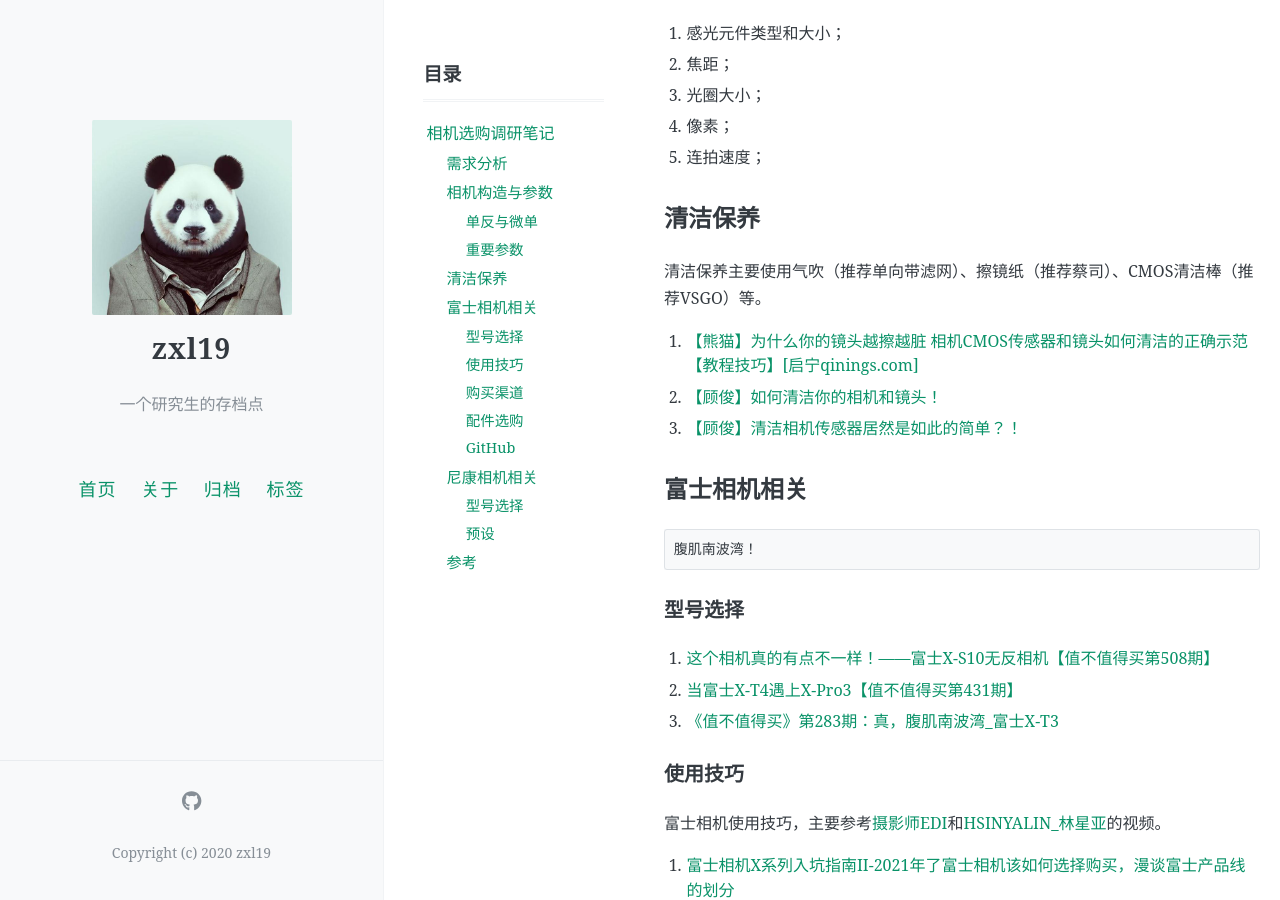
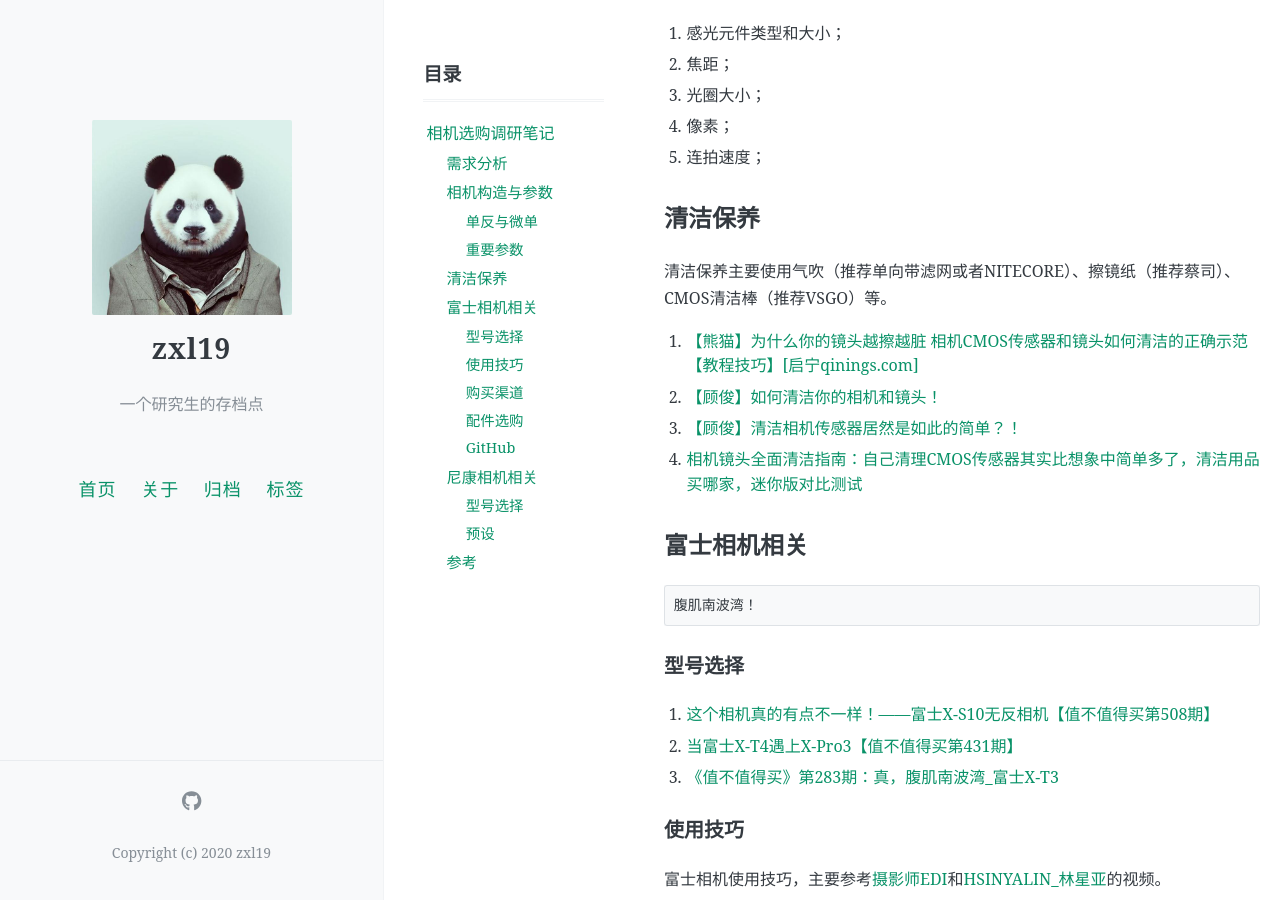
Before and after one commit to zxl19/zxl19.github.io, a Jekyll site: the page built from _posts/2021-10-29-camera-note.md, in a window 1280 px wide and 900 px high, scrolled down 886 px. Built offline with Jekyll 4.4.1, drawn with Linux system fonts in a browser that asks for light colours; comment, search, counter and statistics services are not loaded.

Commit message:
Update 2021-10-29-camera-note.md

```diff
--- a/_posts/2021-10-29-camera-note.md
+++ b/_posts/2021-10-29-camera-note.md
@@ -49,11 +49,12 @@ pinned: false
 
 ## 清洁保养
 
-清洁保养主要使用气吹（推荐单向带滤网）、擦镜纸（推荐蔡司）、CMOS清洁棒（推荐VSGO）等。
+清洁保养主要使用气吹（推荐单向带滤网或者NITECORE）、擦镜纸（推荐蔡司）、CMOS清洁棒（推荐VSGO）等。
 
 1. [【熊猫】为什么你的镜头越擦越脏 相机CMOS传感器和镜头如何清洁的正确示范【教程技巧】[启宁qinings.com]](https://www.bilibili.com/video/BV1it411b7gd)
 2. [【顾俊】如何清洁你的相机和镜头！](https://www.bilibili.com/video/BV18b411n7u7)
 3. [【顾俊】清洁相机传感器居然是如此的简单？！](https://www.bilibili.com/video/BV1iQ4y1M7wz)
+4. [相机镜头全面清洁指南：自己清理CMOS传感器其实比想象中简单多了，清洁用品买哪家，迷你版对比测试](https://www.bilibili.com/video/BV1vR4y147T7)
 
 ## 富士相机相关
 
```
